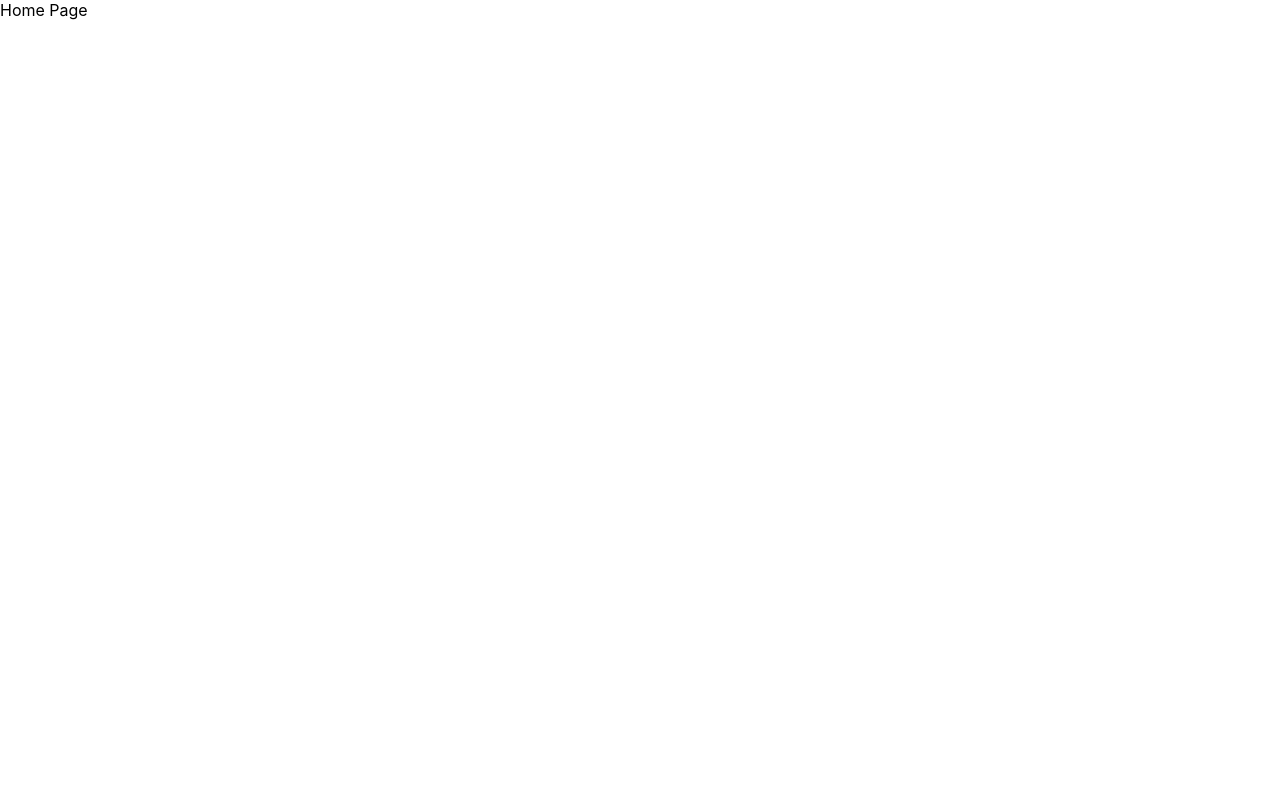
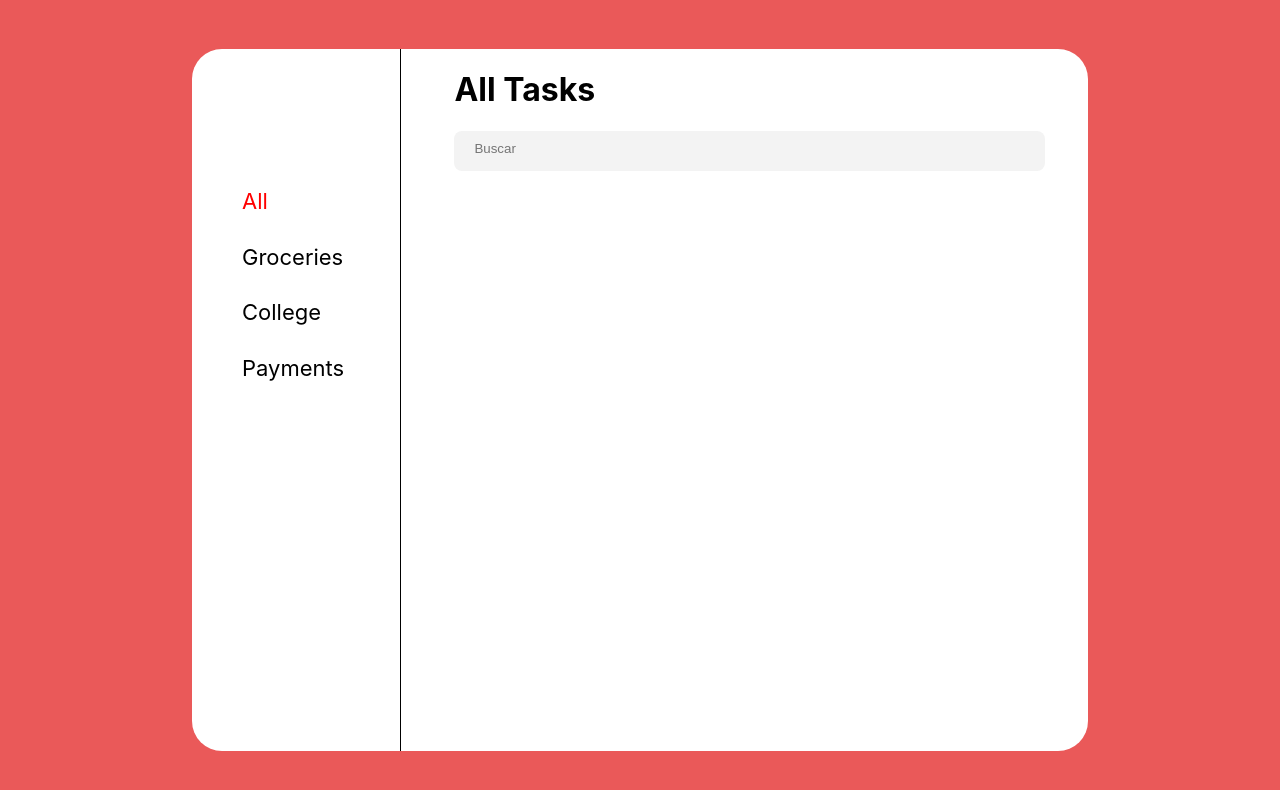
Before and after one commit to luis-unlam/Trabajo-React-GM2-, a React (Create React App) app: page / in a window 1280 px wide. Shown: the top 790 px of the page. Built offline with nearby package versions, Linux system fonts and the light colour scheme.

Commit message:
features/start-design-first-page

```diff
--- a/public/index.html
+++ b/public/index.html
@@ -28,7 +28,7 @@
       work correctly both with client-side routing and a non-root public URL.
       Learn how to configure a non-root public URL by running `npm run build`.
     -->
-    <title>Luis</title>
+    <title>TODO App</title>
   </head>
   <body>
     <noscript>You need to enable JavaScript to run this app.</noscript>
--- /dev/null
+++ b/src/components/HomePage/Task.css
@@ -0,0 +1,47 @@
+.containerTask{
+    display: flex;
+    border-radius: 10px;
+    width: 70%;
+    height: 702px;
+    position: absolute;
+    top: 50%;
+    left: 50%;
+    transform: translate(-50%, -50%);
+}
+
+.categoriesTask{
+    padding-left: 50px;
+    padding-top: 139px;
+    background-color: white;
+    border-right: 1px solid black;
+    width: 20%;
+    border-bottom-left-radius: 30px;
+    border-top-left-radius: 30px;
+}
+
+.categoriesTask h4{
+    font-size: 22px;
+    font-weight: 400;
+    line-height: 26.4px;
+}
+
+.categoriesTask h4:first-child{
+    color: red;
+    margin-top: 0;
+}
+
+.inputTask{
+    padding: 10px 0px 15px 20px;
+    background-color: #F3F3F3;
+    border: none;
+    border-radius: 8px;
+    width: 90%;
+}
+
+.formTask{
+    background-color: white;
+    padding-left: 53px;
+    width: 80%;
+    border-bottom-right-radius: 30px;
+    border-top-right-radius: 30px;
+}
--- /dev/null
+++ b/src/components/HomePage/Task.jsx
@@ -0,0 +1,19 @@
+import './Task.css'
+
+// eslint-disable-next-line import/prefer-default-export
+export function Task() {
+  return (
+    <div className="containerTask">
+      <div className="categoriesTask">
+        <h4>All</h4>
+        <h4>Groceries</h4>
+        <h4>College</h4>
+        <h4>Payments</h4>
+      </div>
+      <form className="formTask">
+        <h1>All Tasks</h1>
+        <input placeholder="Buscar" className="inputTask" />
+      </form>
+    </div>
+  )
+}
--- a/src/index.css
+++ b/src/index.css
@@ -5,6 +5,7 @@ body {
     sans-serif;
   -webkit-font-smoothing: antialiased;
   -moz-osx-font-smoothing: grayscale;
+    background-color: #EA5959;
 }
 
 code {
--- a/src/pages/HomePage.jsx
+++ b/src/pages/HomePage.jsx
@@ -1,3 +1,5 @@
+import { Task } from '../components/HomePage/Task'
+
 export default function HomePage() {
-  return 'Home Page'
+  return <Task />
 }
```
Also changed, not shown: .eslintrc.json, src/components/delete.txt (deleted).
